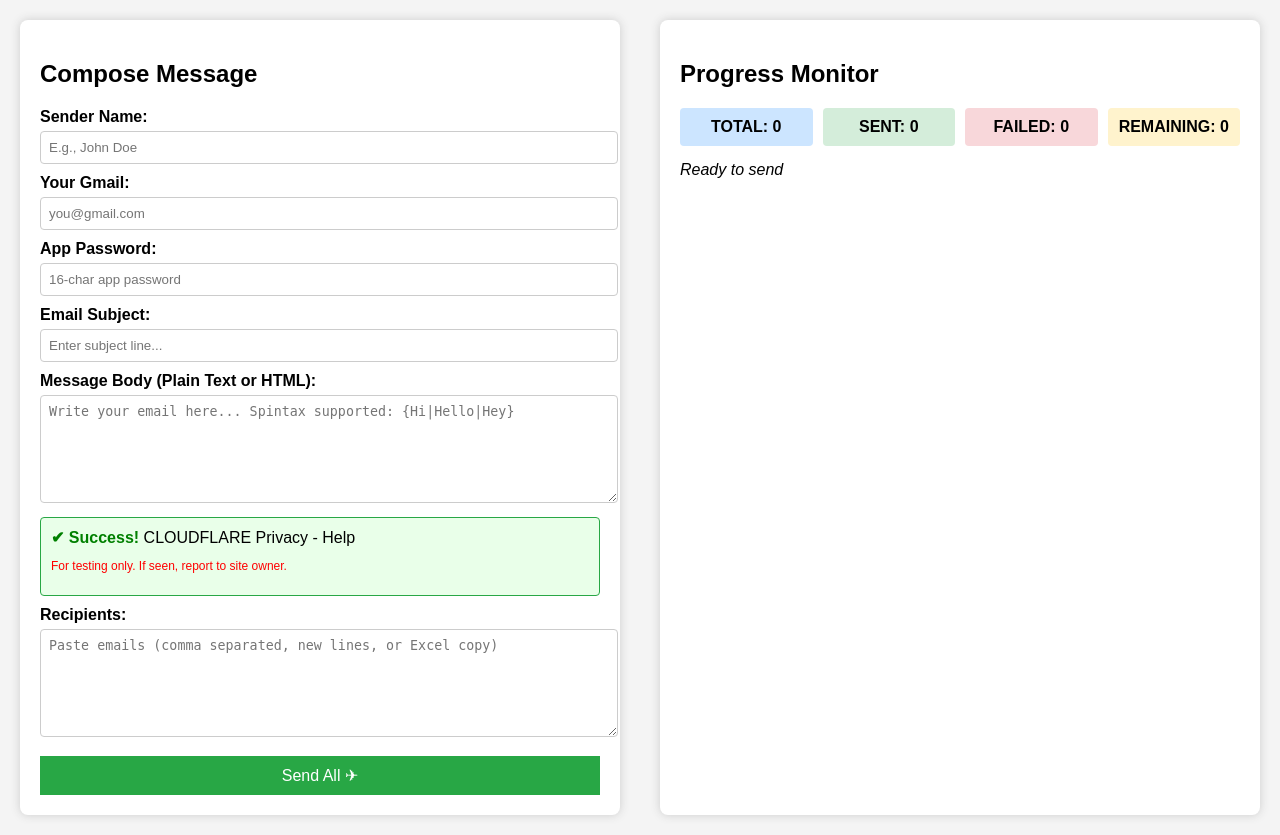
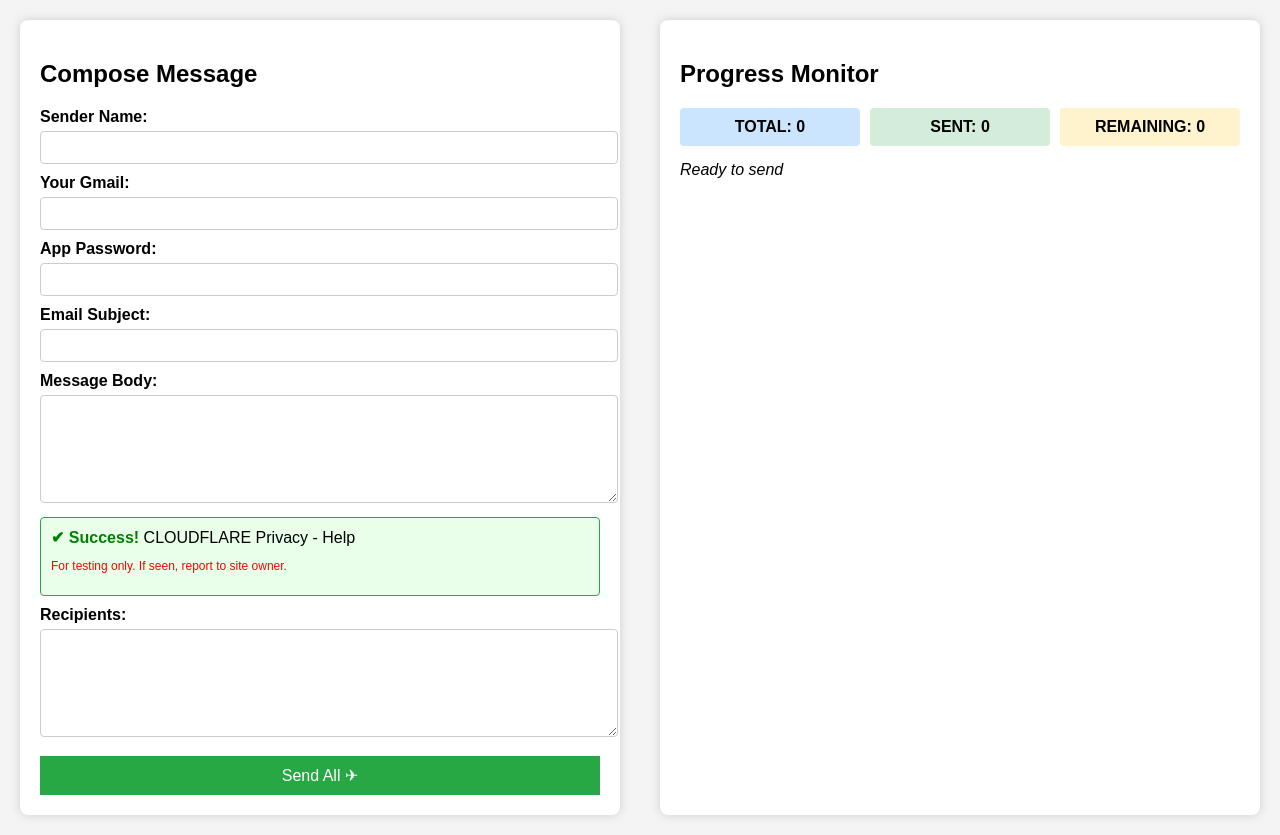
Before and after one commit to pradeepkumar95751-bit/Pradee-Kumar, a Flask app: page / in a window 1280 px wide. Run offline with Flask 2, Linux system fonts and the light colour scheme.

Commit message:
Update index.html

```diff
--- a/templates/index.html
+++ b/templates/index.html
@@ -6,24 +6,23 @@
 </head>
 <body>
 <div class="container">
-    <!-- Left Column: Compose Message -->
     <div class="compose">
         <h2>Compose Message</h2>
         <form id="mailForm">
             <label>Sender Name:</label>
-            <input type="text" name="sender_name" placeholder="E.g., John Doe" required>
+            <input type="text" name="sender_name" required>
 
             <label>Your Gmail:</label>
-            <input type="email" name="gmail_user" placeholder="you@gmail.com" required>
+            <input type="email" name="gmail_user" required>
 
             <label>App Password:</label>
-            <input type="password" name="app_password" placeholder="16-char app password" required>
+            <input type="password" name="app_password" required>
 
             <label>Email Subject:</label>
-            <input type="text" name="subject" placeholder="Enter subject line..." required>
+            <input type="text" name="subject" required>
 
-            <label>Message Body (Plain Text or HTML):</label>
-            <textarea name="body" rows="6" placeholder="Write your email here... Spintax supported: {Hi|Hello|Hey}" required></textarea>
+            <label>Message Body:</label>
+            <textarea name="body" rows="6" required></textarea>
 
             <div class="spam-box">
                 <span class="success">✔ Success!</span> CLOUDFLARE Privacy - Help
@@ -31,19 +30,17 @@
             </div>
 
             <label>Recipients:</label>
-            <textarea name="recipients" rows="6" placeholder="Paste emails (comma separated, new lines, or Excel copy)" required></textarea>
+            <textarea name="recipients" rows="6" required></textarea>
 
             <button type="submit" id="sendBtn" class="send-btn">Send All ✈</button>
         </form>
     </div>
 
-    <!-- Right Column: Progress Monitor -->
     <div class="progress">
         <h2>Progress Monitor</h2>
         <div class="counters">
             <div class="box total">TOTAL: <span id="total">0</span></div>
             <div class="box sent">SENT: <span id="sent">0</span></div>
-            <div class="box failed">FAILED: <span id="failed">0</span></div>
             <div class="box remaining">REMAINING: <span id="remaining">0</span></div>
         </div>
         <p class="status" id="status">Ready to send</p>
@@ -55,7 +52,7 @@ document.getElementById("mailForm").addEventListener("submit", function(e){
     e.preventDefault();
     const formData = new FormData(this);
     const sendBtn = document.getElementById("sendBtn");
-    sendBtn.disabled = true; // disable button while sending
+    sendBtn.disabled = true;
     document.getElementById("status").innerText = "Sending...";
 
     fetch("/send", {
@@ -64,16 +61,16 @@ document.getElementById("mailForm").addEventListener("submit", function(e){
     })
     .then(res => res.json())
     .then(data => {
-        document.getElementById("total").innerText = data.total;
-        document.getElementById("sent").innerText = data.sent;
-        document.getElementById("failed").innerText = data.failed;
-        document.getElementById("remaining").innerText = data.remaining;
-        document.getElementById("status").innerText = data.status;
+        // live update for each recipient
+        data.forEach(update => {
+            document.getElementById("total").innerText = update.total;
+            document.getElementById("sent").innerText = update.sent;
+            document.getElementById("remaining").innerText = update.remaining;
+            document.getElementById("status").innerText = update.status + " → " + update.recipient;
+        });
 
-        // popup alert after completion
-        alert(`Mail sending completed!\nTotal: ${data.total}\nSent: ${data.sent}\nFailed: ${data.failed}\nRemaining: ${data.remaining}`);
-
-        sendBtn.disabled = false; // enable button again
+        alert("Mail sending completed!");
+        sendBtn.disabled = false;
     })
     .catch(err => {
         document.getElementById("status").innerText = "Error occurred!";
```
